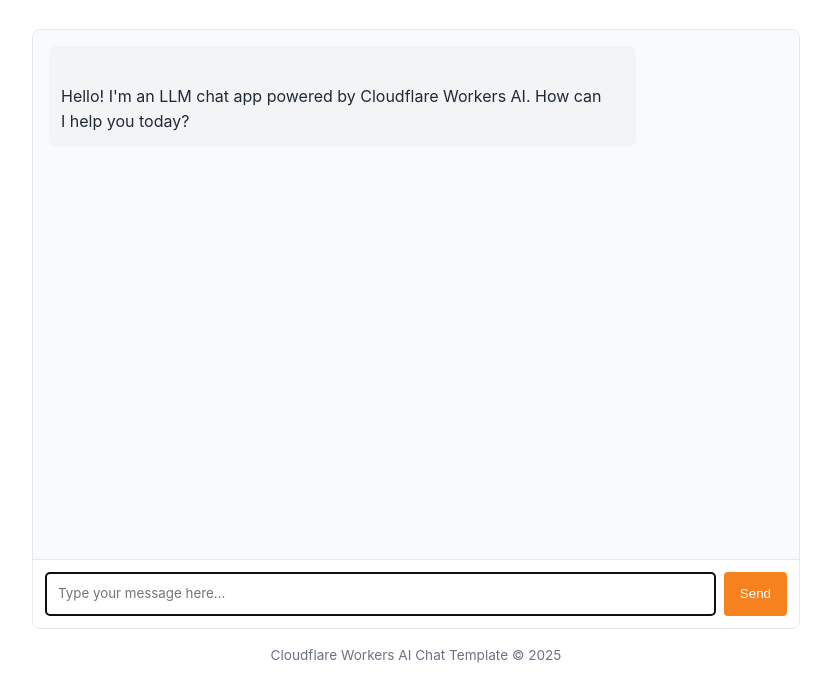
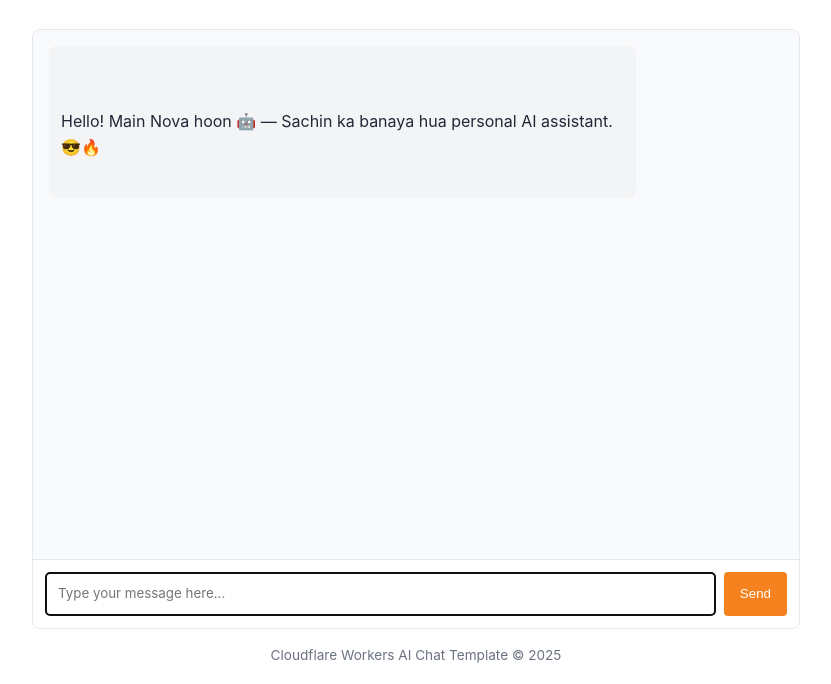
Before and after one commit to rohitsharmarohitsharma7346-lgtm/llm-chat-app-template, a website: page public/index.html in a window 1280 px wide. Shown: the part 116-800 px from the top of the page, without its empty margins (224-1055 px from the left). Drawn offline with Linux system fonts and the light colour scheme.

Commit message:
Update index.html

```diff
--- a/public/index.html
+++ b/public/index.html
@@ -152,8 +152,9 @@
 			<div id="chat-messages" class="chat-messages">
 				<div class="message assistant-message">
 					<p>
-						Hello! I'm an LLM chat app powered by Cloudflare Workers AI. How can
-						I help you today?
+
+	Hello! Main Nova hoon 🤖 — Sachin ka banaya hua personal AI assistant. 😎🔥
+
 					</p>
 				</div>
 			</div>
```
